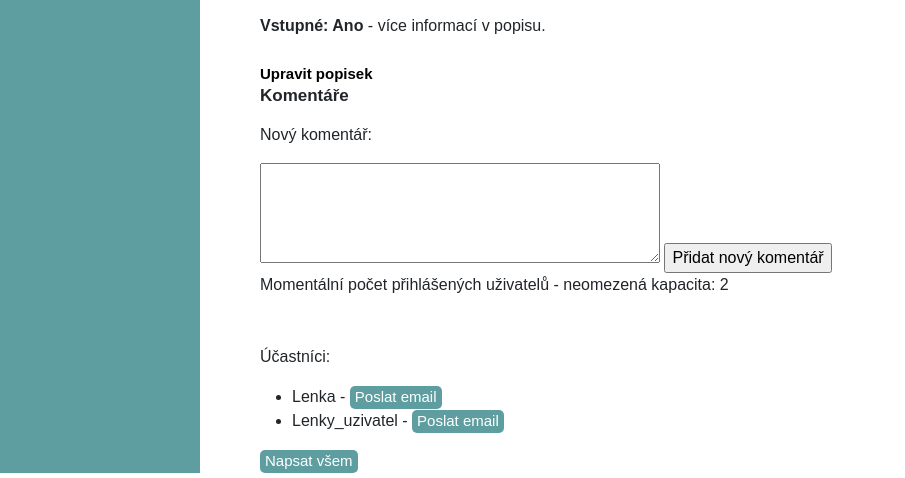
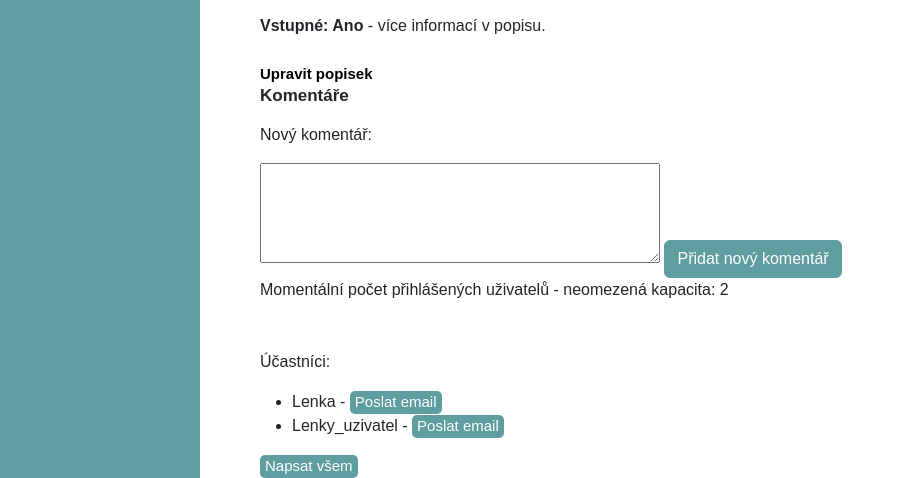
Before and after one commit to Komet-ka/Final_project, a Django app: page /detail/1 in a window 1280 px wide; the page is wider, and only the part inside the window is pictured. Shown: the part 801-1279 px from the top of that part, without its empty margins (0-905 px from the left). Run offline with Django 4.2, Linux system fonts and the light colour scheme; a user stored in the database is signed in; data comes from the database, SQL or seed files in the repository.

Commit message:
fix: oprava čitelnosti formuláře a korekce tlačítek - sjednocení

```diff
--- a/viewer/templates/detail.html
+++ b/viewer/templates/detail.html
@@ -76,7 +76,7 @@
         {% csrf_token %}
         <p>Nový komentář:</p>
         <textarea id="comment" name="comment" style="width: 400px; height: 100px;" maxlength="500" required></textarea>
-        <input type="submit" value="Přidat nový komentář">
+        <input type="submit" class="btn btn-primary" value="Přidat nový komentář">
     </form>
 
     <script>
```
Also changed, not shown: viewer/templates/event_update_create_form.html (+11 -11 lines).
